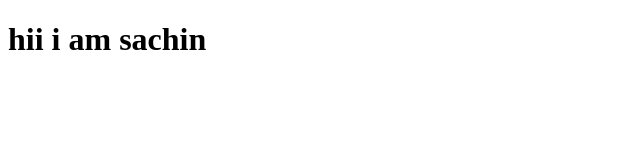
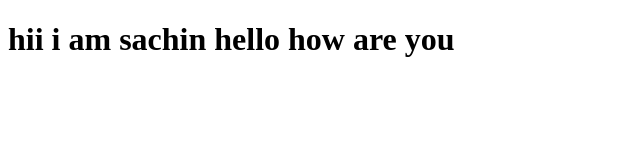
Before and after one commit to Sachin-0/coursera, a plain HTML site: page site/index.html in a window 1280 px wide. Shown: the whole page, without its empty margins (0-640 px from the left). Drawn offline with Linux system fonts and the light colour scheme.

Commit message:
Small addition to our Page content.

```diff
--- a/site/index.html
+++ b/site/index.html
@@ -4,6 +4,6 @@
 	<title>hello world</title>
 </head>
 <body>
-<h1>hii i am sachin</h1>
+<h1>hii i am sachin hello how are you</h1>
 </body>
 </html>
```
